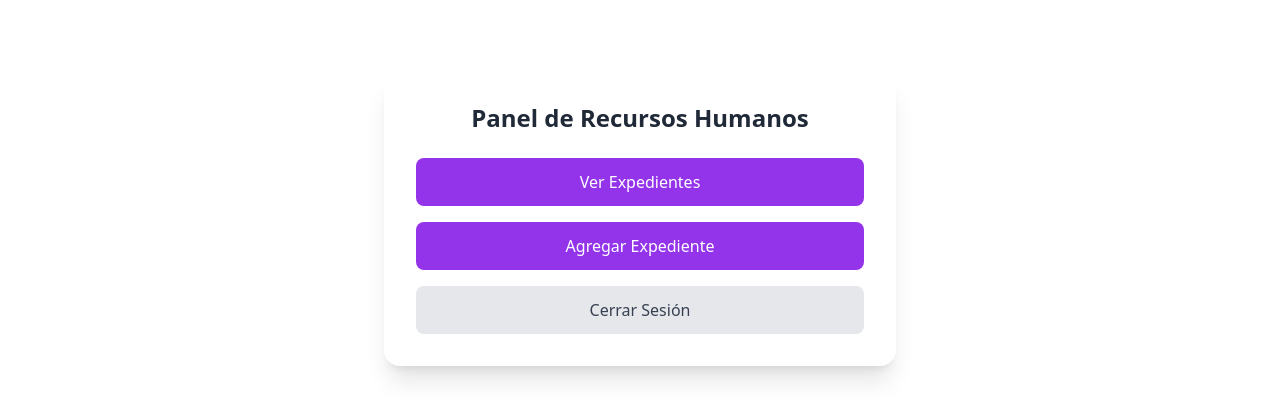
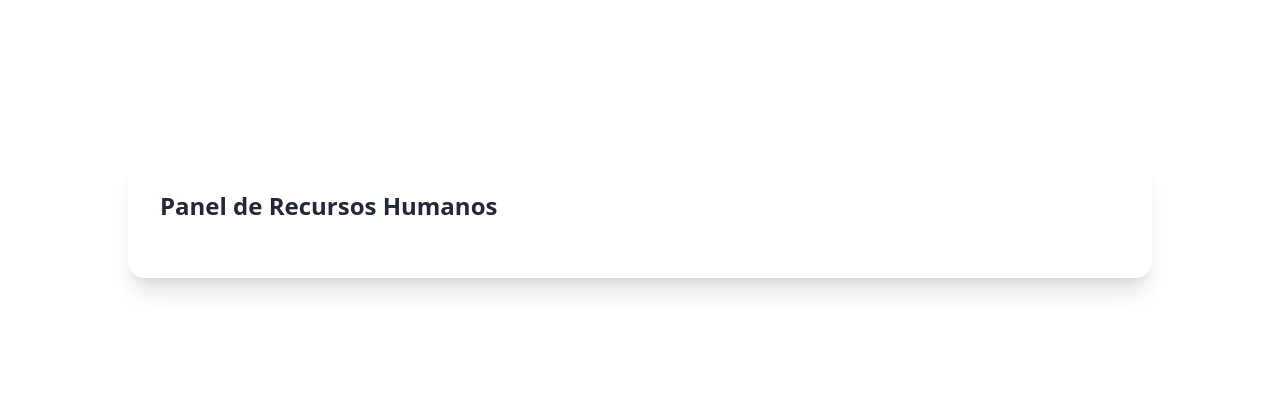
Before and after one commit to JoseAngelTirado/FrontRH_Vite, a React (Vite) app: page /rh in a window 1280 px wide. Shown: the part 262-678 px from the top of the page. Built offline with nearby package versions, Linux system fonts and the light colour scheme.

Commit message:
se Agrego el dashboard de RH

```diff
--- a/src/components/RHDashboard.jsx
+++ b/src/components/RHDashboard.jsx
@@ -1,21 +1,50 @@
-import { Link } from "react-router-dom";
+import { useNavigate } from "react-router-dom";
 
-const RHDashboard = () =>{
+function RHDashboard() {
+  const navigate = useNavigate();
 
+  return (
+    <div className="flex flex-col items-center justify-center min-h-screen bg-gray-100 p-8">
+      <h1 className="text-3xl font-bold text-gray-800 mb-8">Panel de Recursos Humanos</h1>
 
-    return(
-        <div>
-            <ol>
-                <li><Link to={"/rh/expedientes"} className="">Ver expedientes</Link></li>
-                <li><Link to={"/rh/empresa"} className="">Informacion de la Empresa</Link></li>
-            </ol>
+      <div className="space-y-4 w-full max-w-md">
+        <button
+          onClick={() => navigate("/rh/expedientes/listar")}
+          className="w-full bg-pink-200 text-gray-800 px-4 py-3 rounded-xl hover:bg-pink-200 transition duration-200"
+        >
+              Listar Expedientes
+        </button>
 
+        <button
+          onClick={() => navigate("/rh/expedientes/actualizar/1")} // puedes cambiar el ID dinámicamente luego
+          className="w-full bg-pink-200 text-gray-800 px-4 py-3 rounded-xl hover:bg-pink-200 transition duration-200"
+        >
+          Actualizar Expediente
+        </button>
 
+        <button
+          onClick={() => navigate("/rh/expedientes/ver/1")} // ejemplo, puedes cambiar el ID dinámicamente
+          className="w-full bg-pink-200 text-gray-800 px-4 py-3 rounded-xl hover:bg-pink-200 transition duration-200"
+        >
+          Ver Expediente
+        </button>
 
+        <button
+          onClick={() => navigate("/rh/empresa/informacion")}
+          className="w-full bg-pink-200 text-gray-800 px-4 py-3 rounded-xl hover:bg-pink-200 transition duration-200"
+        >
+          Información de la Empresa
+        </button>
 
-        </div>
-    );
-
+        <button
+          onClick={() => navigate("/rh/empresa/ver/1")} // ejemplo de ID
+          className="w-full bg-pink-200 text-gray-800 px-4 py-3 rounded-xl hover:bg-pink-200 transition duration-200"
+        >
+          Ver Empresa
+        </button>
+      </div>
+    </div>
+  );
 }
 
 export default RHDashboard;
--- a/src/pages/RH/RHPaginas.jsx
+++ b/src/pages/RH/RHPaginas.jsx
@@ -1,27 +1,34 @@
-const RHDashboard = () => {
+import { Routes, Route, useNavigate } from "react-router-dom"
+import RHDashboard from "../../components/RHDashboard"
+import RHActualizarExpedientes from "../../components/RHActualizarExpedientes"
+import RHInformacionEmpresa from "../../components/RHInformacionEmpresa"
+import RHListarExpedientes from "../../components/RHListarExpedientes"
+import RHVerEmpresa from "../../components/RHVerEmpresa"
+import RHVerExpediente from "../../components/RHVerExpediente"
+
+function RHPagina() {
+  const navigate = useNavigate();
+
   return (
     <div className="flex items-center justify-center min-h-screen bg-white">
-      <div className="bg-white p-8 rounded-2xl shadow-xl w-full max-w-lg">
-        <h2 className="text-2xl font-bold mb-6 text-center text-gray-800">
-          Panel de Recursos Humanos
-        </h2>
+      <div className="bg-white p-8 rounded-2xl shadow-xl w-full max-w-5xl">
+        <div className="flex items-center justify-between mb-6">
+          <h2 className="text-2xl font-bold text-gray-800">Panel de Recursos Humanos</h2>
+        </div>
 
-        <div className="space-y-4">
-          <button className="w-full bg-purple-600 text-white py-3 rounded-lg hover:bg-purple-700 transition duration-200">
-            Ver Expedientes
-          </button>
-
-          <button className="w-full bg-purple-600 text-white py-3 rounded-lg hover:bg-purple-700 transition duration-200">
-            Agregar Expediente
-          </button>
-
-          <button className="w-full bg-gray-200 text-gray-700 py-3 rounded-lg hover:bg-gray-300 transition duration-200">
-            Cerrar Sesión
-          </button>
+        <div className="space-y-6">
+          <Routes>
+            <Route path="/dashboard" element={<RHDashboard />} />
+            <Route path="/expedientes/listar" element={<RHListarExpedientes />} />
+            <Route path="/expedientes/actualizar/:id_expediente" element={<RHActualizarExpedientes />} />
+            <Route path="/expedientes/ver/:id_expediente" element={<RHVerExpediente />} />
+            <Route path="/empresa/informacion" element={<RHInformacionEmpresa />} />
+            <Route path="/empresa/ver/:id_empresa" element={<RHVerEmpresa />} />
+          </Routes>
         </div>
       </div>
     </div>
-  );
-};
+  )
+}
 
-export default RHDashboard;
+export default RHPagina;
```
